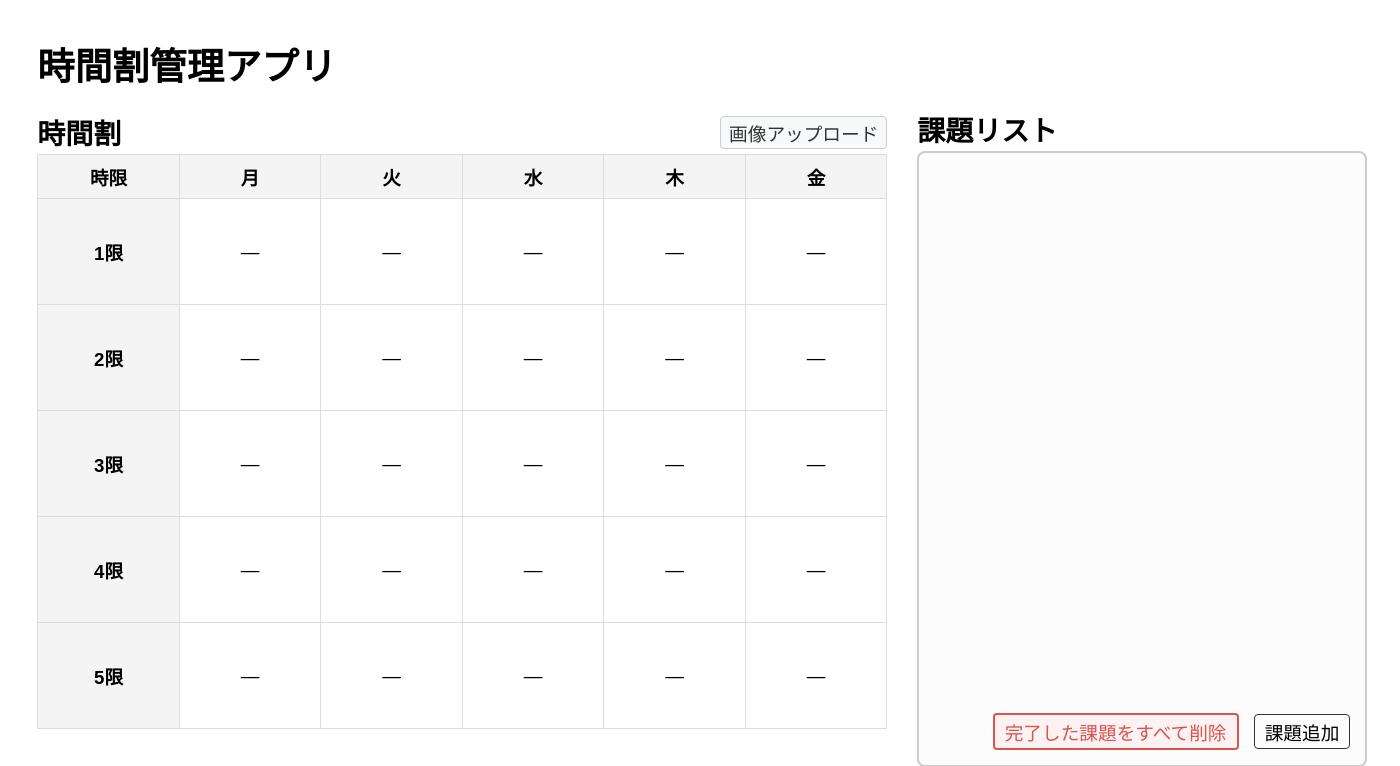
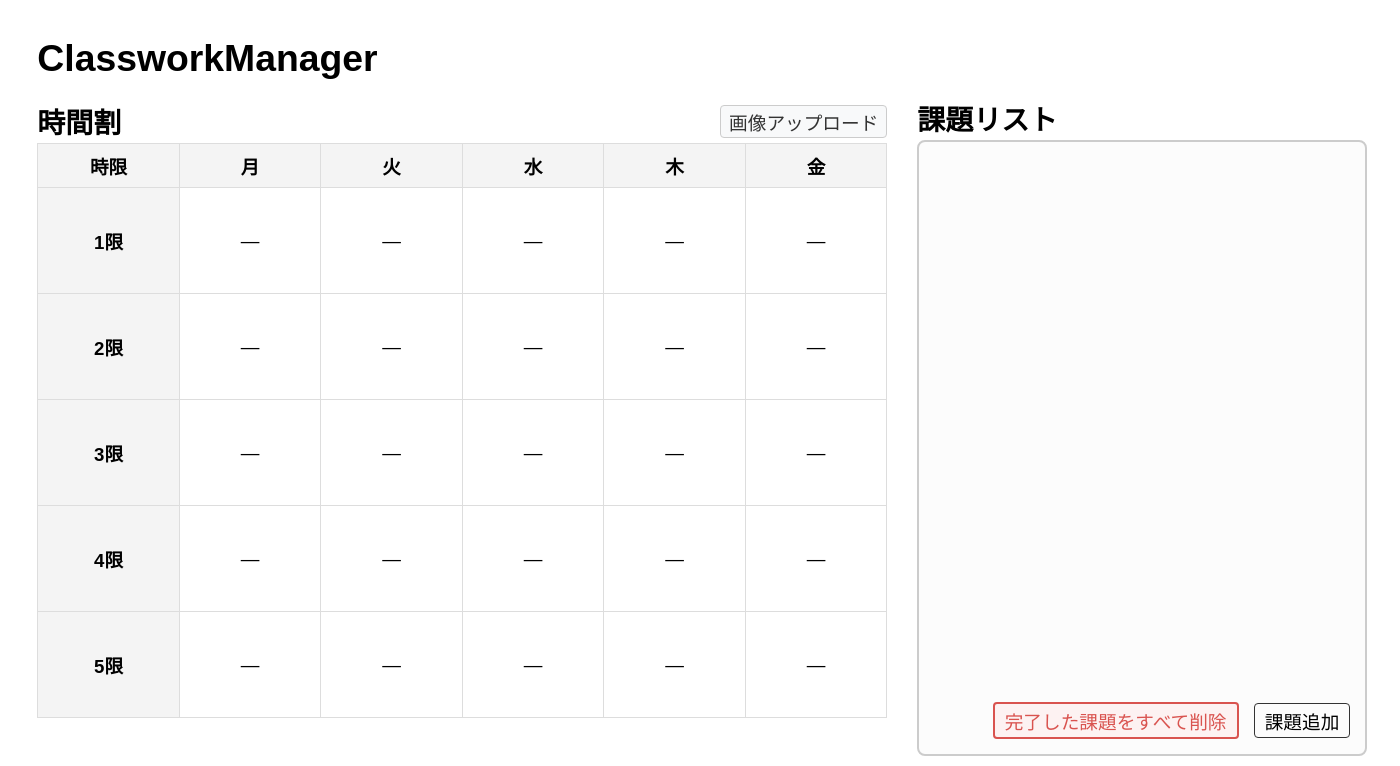
Before and after one commit to OOP2-2025-final-G11/ClassworkManager, a Flask app: page / in a window 1400 px wide. Shown: the top 766 px of the page. Run offline with Flask 3, Linux system fonts and the light colour scheme; data that the repository does not hold is empty.

Commit message:
時間割アプリをClassworkManagerに変更

```diff
--- a/templates/index.html
+++ b/templates/index.html
@@ -2,14 +2,14 @@
 <html lang="ja">
   <head>
     <meta charset="UTF-8" />
-    <title>時間割管理アプリ</title>
+    <title>ClassworkManager</title>
     <link
       rel="stylesheet"
       href="{{ url_for('static', filename='base-style.css') }}"
     />
   </head>
   <body>
-    <h1>時間割管理アプリ</h1>
+    <h1>ClassworkManager</h1>
     <div class="dashboard-container">
       <!-- 時間割 -->
       <div class="timetable-area">
--- a/templates/timetable_upload.html
+++ b/templates/timetable_upload.html
@@ -2,7 +2,7 @@
 <html lang="ja">
   <head>
     <meta charset="UTF-8" />
-    <title>時間割管理アプリ</title>
+    <title>ClassworkManager</title>
     <link
       rel="stylesheet"
       href="{{ url_for('static', filename='base-style.css') }}"
@@ -121,7 +121,7 @@
 
   <body>
     <div class="container">
-      <h1>時間割管理アプリ</h1>
+      <h1>ClassworkManager</h1>
       <h2>画像アップロードページ</h2>
 
       <a href="/" class="back-button">← 戻る</a>
--- a/templates/todo_add.html
+++ b/templates/todo_add.html
@@ -2,7 +2,7 @@
 <html lang="ja">
   <head>
     <meta charset="UTF-8" />
-    <title>時間割管理アプリ</title>
+    <title>ClassworkManager</title>
     <link
       rel="stylesheet"
       href="{{ url_for('static', filename='base-style.css') }}"
```
